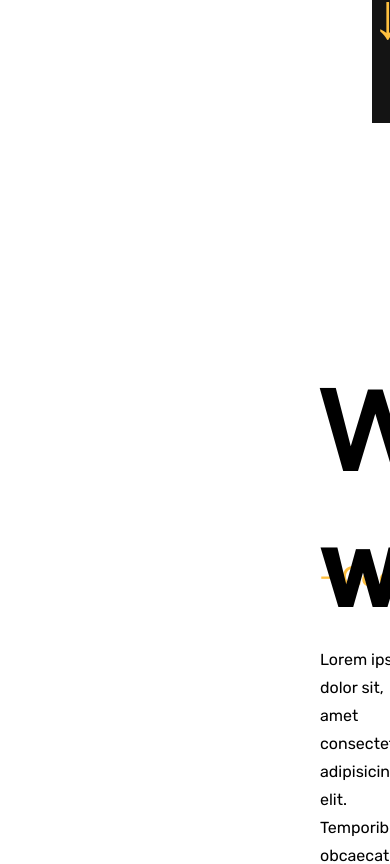
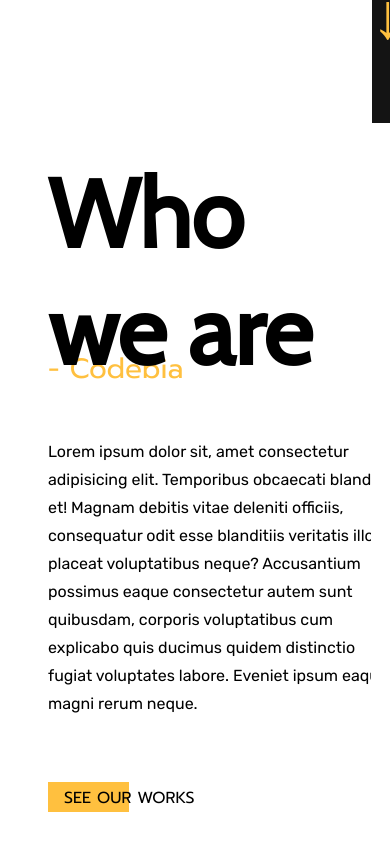
Before and after one commit to bulish/CodebiaReact, a React (Create React App) app: page / in a window 390 px wide. Shown: the part 721-1585 px from the top of the page. Built offline with nearby package versions, Linux system fonts and the light colour scheme; a web font is replaced by a local one.

Commit message:
responzivita zacatek

```diff
--- a/src/components/aboutUs/aboutUs.scss
+++ b/src/components/aboutUs/aboutUs.scss
@@ -74,7 +74,7 @@ $orange: #FFC03F;
         left: -20rem;
         .aboutUs__works__first {
             grid-area: first;
-            width: 100%;
+            width: 35vw;
             height: 100%;
             background-image: url('./aboutUs2.jpeg');
             background-position: center center;
@@ -107,7 +107,7 @@ $orange: #FFC03F;
         }
         .aboutUs__works__second {
             grid-area: second;
-            width: 100%;
+            width: 35vw;
             height: 100%;
             background-image: url('./aboutUs3.jpeg');
             background-position: center center;
@@ -139,6 +139,70 @@ $orange: #FFC03F;
             }
         }
         grid-template-areas:
-        'first second'
+        'first second' 'first second'
     }
 }
+
+@media screen and (max-width: 1700px) {
+    #aboutUs {
+        padding: 15rem 10rem !important;
+    }
+}
+
+
+@media screen and (max-width: 1450px) {
+    #aboutUs {
+        padding: 15rem 7rem 7rem 7rem !important;
+        img {
+            width: 350px !important;
+            height: 480px !important;
+            padding-top: 12rem;
+        }
+    }
+}
+
+@media screen and (max-width: 1250px) {
+    .aboutUs__works {
+        grid-template-areas: 'first first' 'second second' !important;
+        .aboutUs__works__first {
+            width: 600px !important;
+            height: 500px !important;
+        }
+        .aboutUs__works__second {
+            width: 600px !important;
+            height: 500px !important;
+        }
+    }
+}
+
+@media screen and (max-width: 1100px) {
+    #aboutUs {
+        padding-top: 2rem !important;
+        .aboutUs__container {
+            grid-template-areas:
+            'first first'
+            'second second' !important;
+            .aboutUs__container__right{
+                left: 0 !important;
+            }
+        .aboutUs__container__left{
+            width: 100% !important;
+            .aboutUs__container__left__text {
+                padding: 0 !important;
+            }
+            .aboutUs__title {
+                font-size: 6rem !important;
+            }
+        }
+    }
+    }
+}
+
+@media screen and (max-width: 697px) {
+    #aboutUs {
+        padding: 2rem 3rem !important;
+        .aboutUs__title {
+            font-size: 4rem !important;
+     }
+    }
+}
```
